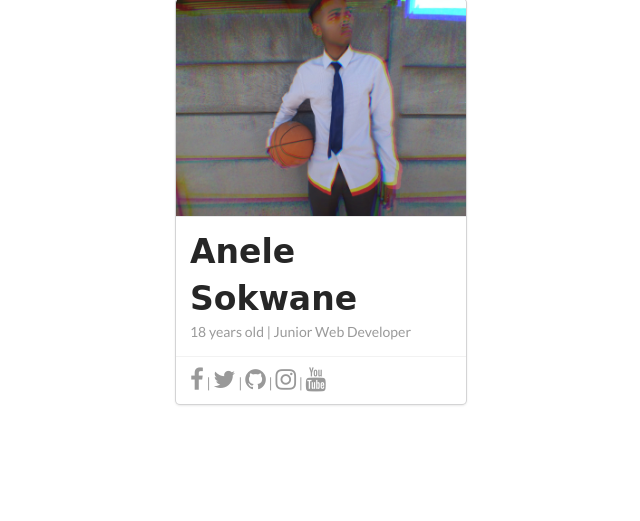
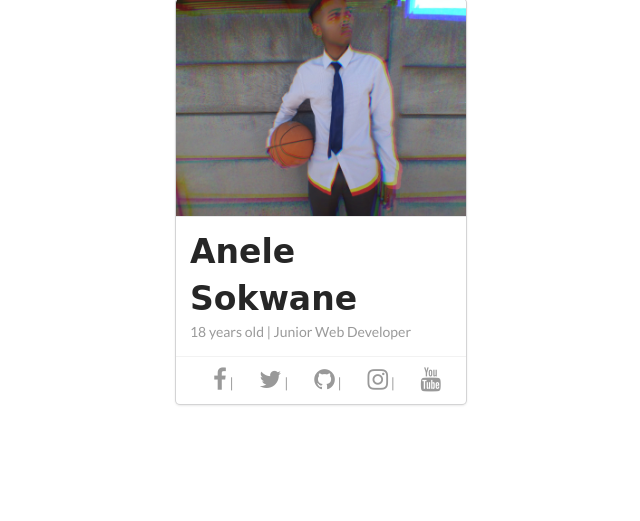
Before and after one commit to KingAJ19/My-Anime-Site, a PHP site: page /pages/about.html in a window 1280 px wide. Shown: the part 151-672 px from the top of the page, without its empty margins (319-959 px from the left). Run offline with PHP 8.4, Linux system fonts and the light colour scheme; some libraries are stand-ins or nearby versions; some web fonts are replaced.

Commit message:
Finished with about page

```diff
--- a/stylesheets/main.css
+++ b/stylesheets/main.css
@@ -12,4 +12,5 @@
 }
 .fa{
   font-size: 24px;
+  padding-left: 23px;
 }
```
